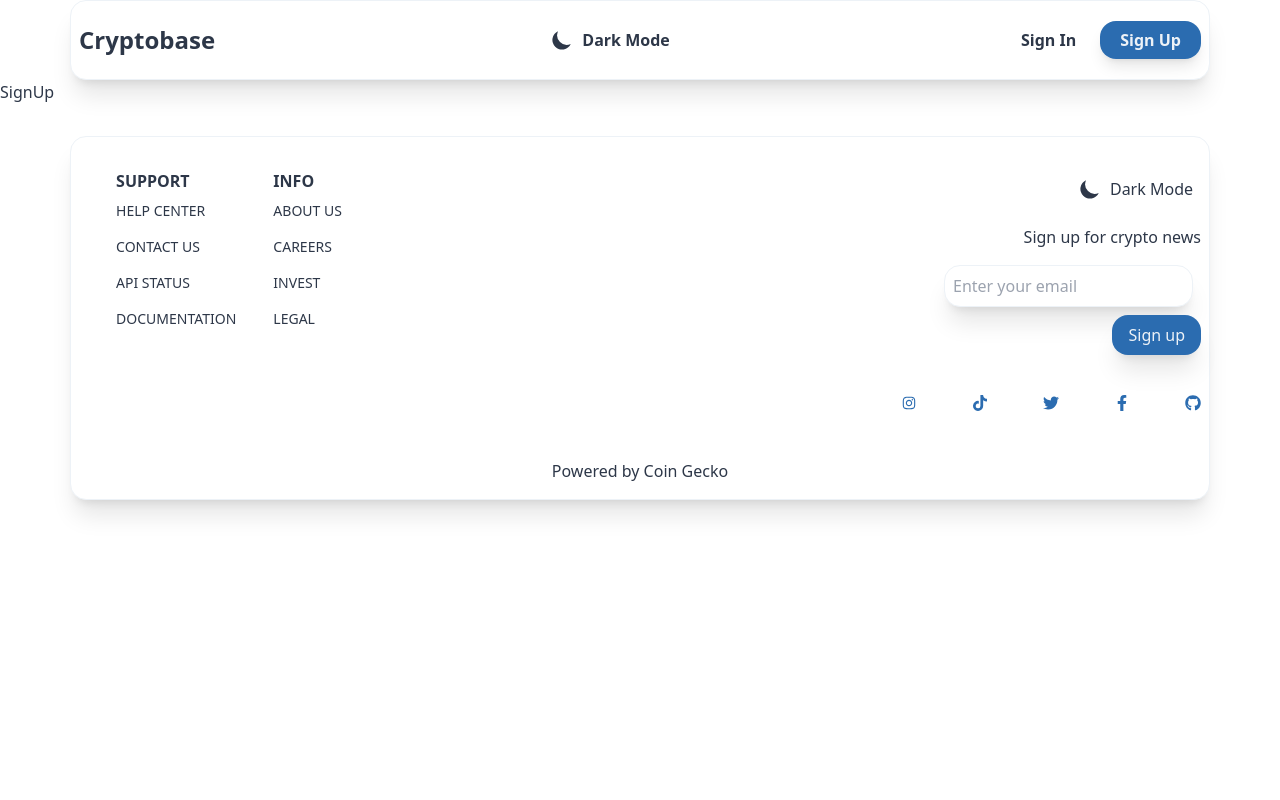
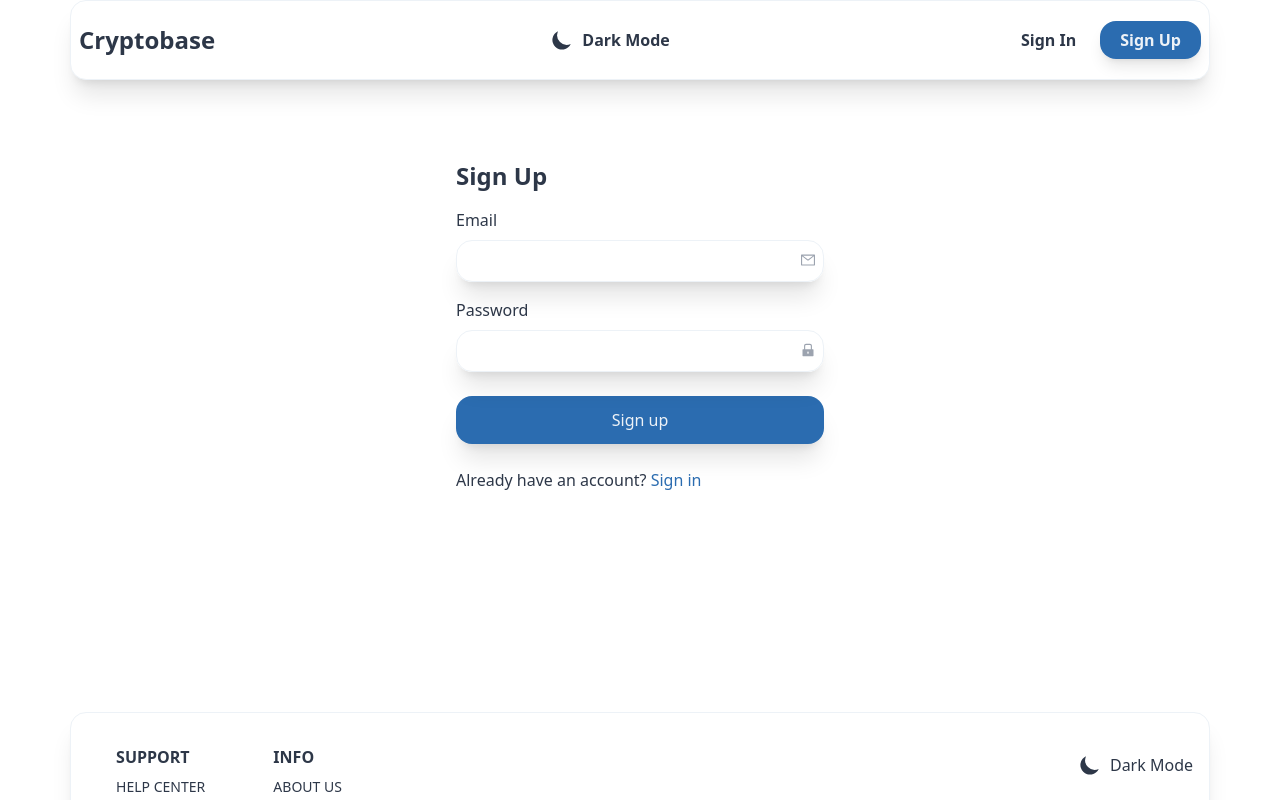
Before and after one commit to CodeWithTusharUtane/cryptobase, a React (Create React App) app: page /signup in a window 1280 px wide. Shown: the top 800 px of the page. Built offline with nearby package versions, Linux system fonts and the light colour scheme; no server answers.

Commit message:
Added account, signup and saved coin page

```diff
--- /dev/null
+++ b/src/components/SavedCoin.jsx
@@ -0,0 +1,52 @@
+import React, { useState } from "react";
+import { Link } from "react-router-dom";
+import {AiOutlineClose} from 'react-icons/ai'
+
+
+const SavedCoin = () => {
+  const [coins, setCoins] = useState([]);
+
+  return (
+    <div>
+      {coins.length === 0 ? (
+        <p>
+          You don't have any coins saved. Please save a coin to add it to the
+          watchlist.<Link to=".">Click here to search coins.</Link>
+        </p>
+      ) : (
+        <table className="w-full border-collapse text-center">
+          <thead>
+            <tr className="border-b">
+              <th className="px-4">Rank #</th>
+              <th className="text-left">Coin</th>
+              <th className="text-left">Remove</th>
+            </tr>
+          </thead>
+          <tbody>
+            {coins.map((coin) => (
+              <tr key={coin.id} className="h-[60px] overflow-hidden">
+                <td>{coin?.rank}</td>
+                <td>
+                  <Link to={`/coin/${coin.id}`} >
+                    <div className="flex items-center">
+                      <img src={coin?.image} className="w-8 mr-4" alt="/" />
+                      <div>
+                        <p className="hidden sm:table-cell">{coin?.name}</p>
+                        <p className="text-gray-500 text-left text-sm">{coin?.symbol.toUpperCase()}</p>
+                      </div>
+                    </div>
+                  </Link>
+                </td>
+                <td className="pl-8">
+                    <AiOutlineClose className="cursor-pointer"/>
+                </td>
+              </tr>
+            ))}
+          </tbody>
+        </table>
+      )}
+    </div>
+  );
+};
+
+export default SavedCoin;
--- a/src/routes/Account.jsx
+++ b/src/routes/Account.jsx
@@ -1,8 +1,29 @@
 import React from 'react'
+import SavedCoin from '../components/SavedCoin'
 
 const Account = () => {
   return (
-    <div>Account</div>
+    <div>
+      <div>
+        <div>
+          <h1>
+            Account
+          </h1>
+          <div className="">
+            <p>Welcome, user</p>
+          </div>
+        </div>
+        <div>
+        <button>Sign Out</button>
+        </div>
+      </div>
+      <div>
+        <div>
+        <h1>Watch List</h1>
+          <SavedCoin/>
+        </div>
+      </div>
+    </div>
   )
 }
 
--- a/src/routes/SignUp.jsx
+++ b/src/routes/SignUp.jsx
@@ -1,8 +1,33 @@
 import React from 'react'
+import { AiFillLock, AiOutlineMail } from 'react-icons/ai'
+import { Link } from 'react-router-dom'
 
 const SignUp = () => {
   return (
-    <div>SignUp</div>
+    <div>
+      <div className='max-w-[400px] mx-auto min-h-[600px] px-4 py-20'>
+        <h1 className='text-2xl font-bold'>Sign Up</h1>
+        <form>
+          <div className='my-4 '>
+            <label>Email</label>
+            <div className="my-2 w-full relative rounded-2xl shadow-xl">
+              <input type="email" className='w-full p-2 bg-primary border border-input rounded-2xl'/>
+              <AiOutlineMail className='absolute right-2 top-3 text-gray-400'/>
+            </div>
+          </div>
+          <div className="my-4">
+            <label>Password</label>
+            <div className="my-2 w-full relative rounded-2xl shadow-xl">
+              <input type="password" className='w-full p-2 bg-primary border border-input rounded-2xl'/>
+              <AiFillLock className='absolute right-2 top-3 text-gray-400'/>
+            </div>
+          </div>
+          <button className='w-full my-2 p-3 bg-button text-btnText rounded-2xl shadow-xl'>Sign up</button>
+        </form>
+        <p className='my-4'>Already have an account? <Link to='/signin' className='text-accent'>Sign in</Link></p>
+
+      </div>
+    </div>
   )
 }
 
```
